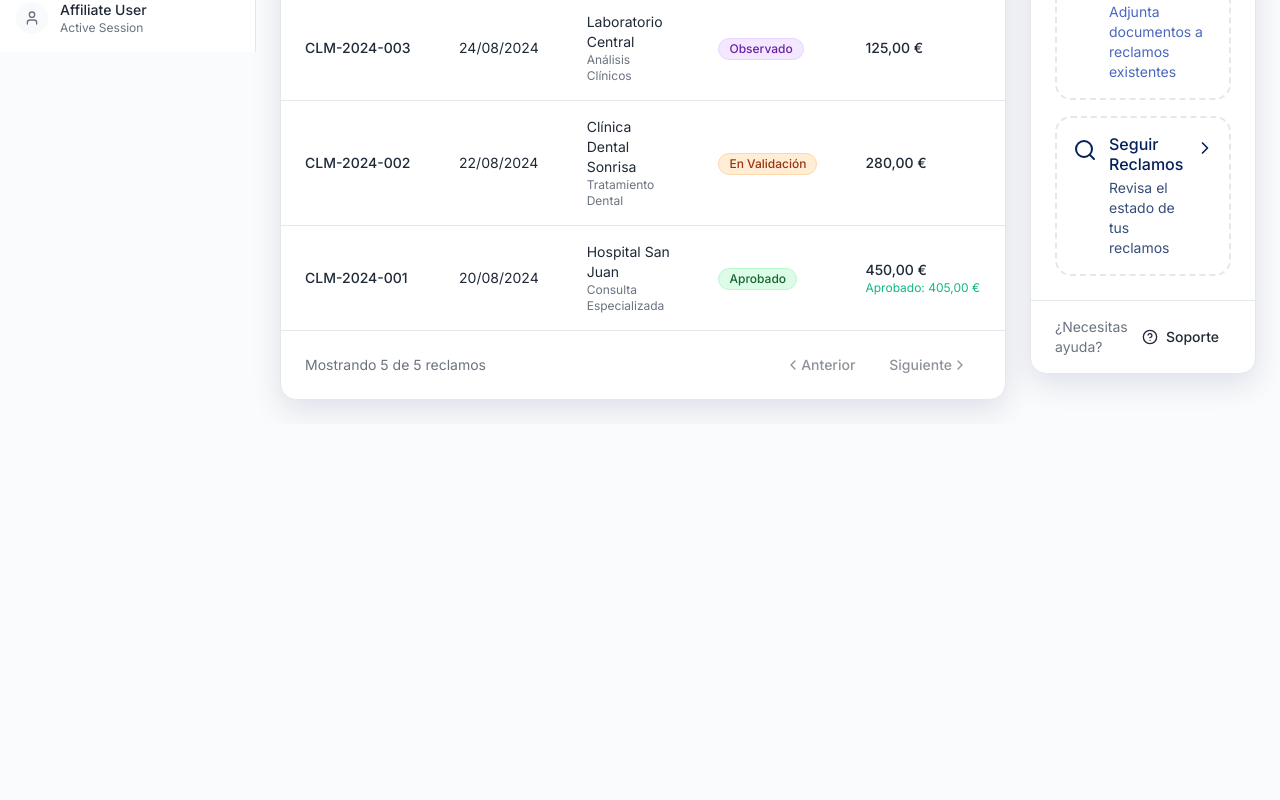
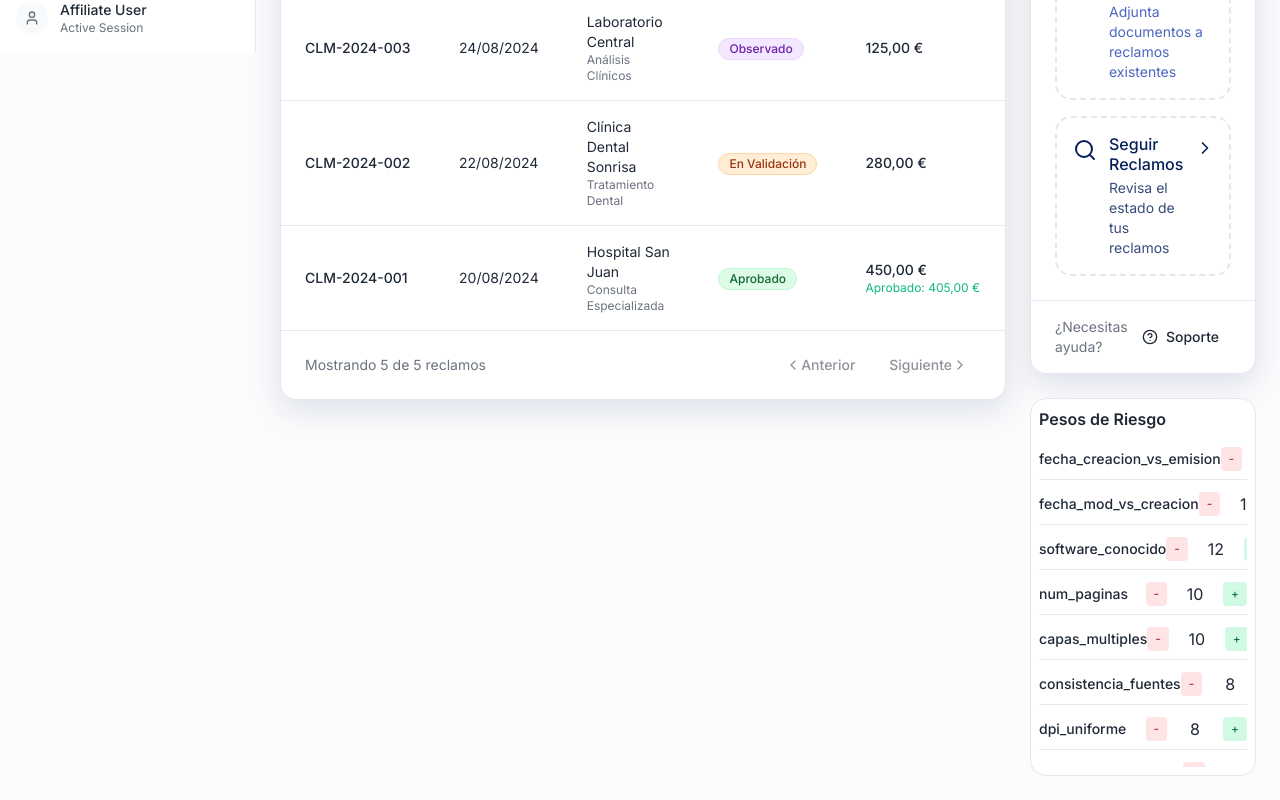
Before and after one commit to YuloDev/ClaimManager, a React (Vite) app: page / in a window 1280 px wide. Shown: the part 748-1548 px from the top of the page. Before the commit the page ends 1172 px from the top, so only its background shows below. Built offline with nearby package versions, Linux system fonts and the light colour scheme; no server answers.

Commit message:
Look and feel

```diff
--- a/src/pages/affiliate-dashboard/index.jsx
+++ b/src/pages/affiliate-dashboard/index.jsx
@@ -14,6 +14,27 @@ const AffiliateDashboard = () => {
   const navigate = useNavigate();
   const [sidebarCollapsed, setSidebarCollapsed] = useState(false);
   const [currentLanguage, setCurrentLanguage] = useState('es');
+  const [riskWeights, setRiskWeights] = useState({
+    // PRIORITARIAS
+    fecha_creacion_vs_emision: 15,
+    fecha_mod_vs_creacion: 12,
+    software_conocido: 12,
+    num_paginas: 10,
+    capas_multiples: 10,
+    // SECUNDARIAS
+    consistencia_fuentes: 8,
+    dpi_uniforme: 8,
+    compresion_estandar: 6,
+    alineacion_texto: 6,
+    tamano_esperado: 6,
+    // ADICIONALES
+    anotaciones_o_formularios: 3,
+    javascript_embebido: 2,
+    archivos_incrustados: 3,
+    firmas_pdf: -4,
+    actualizaciones_incrementales: 3,
+    cifrado_permisos_extra: 2,
+  });
 
   // Mock data for dashboard metrics
   const dashboardMetrics = [
@@ -153,6 +174,14 @@ const AffiliateDashboard = () => {
     setSidebarCollapsed(!sidebarCollapsed);
   };
 
+  const handleIncrement = (key) => {
+    setRiskWeights((prev) => ({ ...prev, [key]: prev[key] + 1 }));
+  };
+
+  const handleDecrement = (key) => {
+    setRiskWeights((prev) => ({ ...prev, [key]: prev[key] - 1 }));
+  };
+
   const handleNewClaim = () => {
     navigate('/claim-submission');
   };
@@ -177,9 +206,8 @@ const AffiliateDashboard = () => {
         userRole="affiliate"
       />
       {/* Main Content */}
-      <main className={`transition-all duration-300 ease-in-out ${
-        sidebarCollapsed ? 'lg:ml-16' : 'lg:ml-64'
-      } pt-16`}>
+      <main className={`transition-all duration-300 ease-in-out ${sidebarCollapsed ? 'lg:ml-16' : 'lg:ml-64'
+        } pt-16`}>
         <div className="p-6 max-w-7xl mx-auto">
           {/* Breadcrumb Navigation */}
           <BreadcrumbNavigation customBreadcrumbs={breadcrumbs} className="mb-6" />
@@ -235,6 +263,35 @@ const AffiliateDashboard = () => {
             <div className="xl:col-span-1 space-y-6">
               {/* Quick Actions */}
               <QuickActions />
+              {/* Risk Weights Config */}
+              <div className="bg-card border border-border rounded-lg p-2">
+                <h3 className="text-base font-semibold mb-4">Pesos de Riesgo</h3>
+                <div className="space-y-3 max-h-80 overflow-y-auto">
+                  {Object.entries(riskWeights).map(([key, value]) => (
+                    <div
+                      key={key}
+                      className="flex items-center justify-between border-b border-border pb-2"
+                    >
+                      <span className="text-sm font-medium">{key}</span>
+                      <div className="flex items-center gap-2">
+                        <button
+                          onClick={() => handleDecrement(key)}
+                          className="px-2 py-1 text-xs bg-rose-100 text-rose-800 rounded hover:bg-rose-200"
+                        >
+                          -
+                        </button>
+                        <span className="w-10 text-center">{value}</span>
+                        <button
+                          onClick={() => handleIncrement(key)}
+                          className="px-2 py-1 text-xs bg-emerald-100 text-emerald-800 rounded hover:bg-emerald-200"
+                        >
+                          +
+                        </button>
+                      </div>
+                    </div>
+                  ))}
+                </div>
+              </div>
 
             </div>
           </div>
--- a/src/pages/claim-details/index.jsx
+++ b/src/pages/claim-details/index.jsx
@@ -47,7 +47,7 @@ const ClaimDetails = () => {
   const results = Array.isArray(apiResponse?.results) ? apiResponse.results : [];
   const attachments = Array.isArray(apiResponse?.attachments) ? apiResponse.attachments : []; // ← base64 de “otros documentos”
 
-  const validated = results.filter(r => r.documentType === 'factura');
+  const validated = results
   const formatMoney = (v) =>
     new Intl.NumberFormat('es-EC', { style: 'currency', currency: 'USD' }).format(Number(v || 0));
 
@@ -173,7 +173,7 @@ const ClaimDetails = () => {
                     const verificado = v?.sri_verificado === true;
                     const nivel = v?.riesgo?.nivel || '—';
                     const score = v?.riesgo?.score ?? null;
-
+                    const esFalso = v?.riesgo?.es_falso === true;
                     return (
                       <div key={`${doc.filename}-${idx}`} className="p-4">
                         <div className="flex items-center justify-between gap-3">
@@ -188,15 +188,9 @@ const ClaimDetails = () => {
                             {hasError ? (
                               <Badge tone="danger">Error en validación</Badge>
                             ) : (
-                              <>
-                                <Badge tone={stateTone(estado)}>{estado} POR SRI</Badge>
-                                <Badge tone={verificado ? 'success' : 'warn'}>
-                                  {verificado ? 'SRI verificado' : 'No verificado'}
-                                </Badge>
-                                {Number.isFinite(score) && (
-                                  <Badge tone="info">Riesgo: {nivel} ({score})</Badge>
-                                )}
-                              </>
+                              <Badge tone={esFalso ? "danger" : "success"}>
+                                {esFalso ? "El documento es falso" : "El documento es verídico"}
+                              </Badge>
                             )}
                           </div>
                         </div>
```
